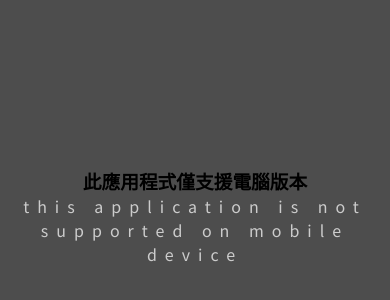
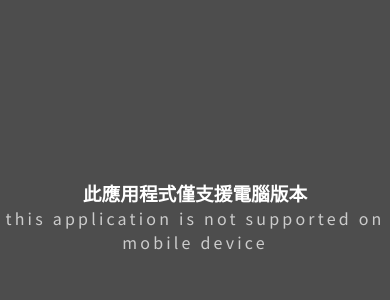
Before and after one commit to PeiJun2402/stabilityTest-processTacking, a Vue app: page / in a window 390 px wide. Shown: the part 190-490 px from the top of the page. Built offline with nearby package versions, Linux system fonts and the light colour scheme.

Commit message:
revise mobile css

```diff
--- a/src/App.vue
+++ b/src/App.vue
@@ -78,6 +78,13 @@ p{
   background-color: $black70;
   @include layout(column,center,center);
 
+  h3{
+    color: white;
+  }
+  p{
+    letter-spacing: 0.2rem;
+  }
+
 }
 
 </style>
```
